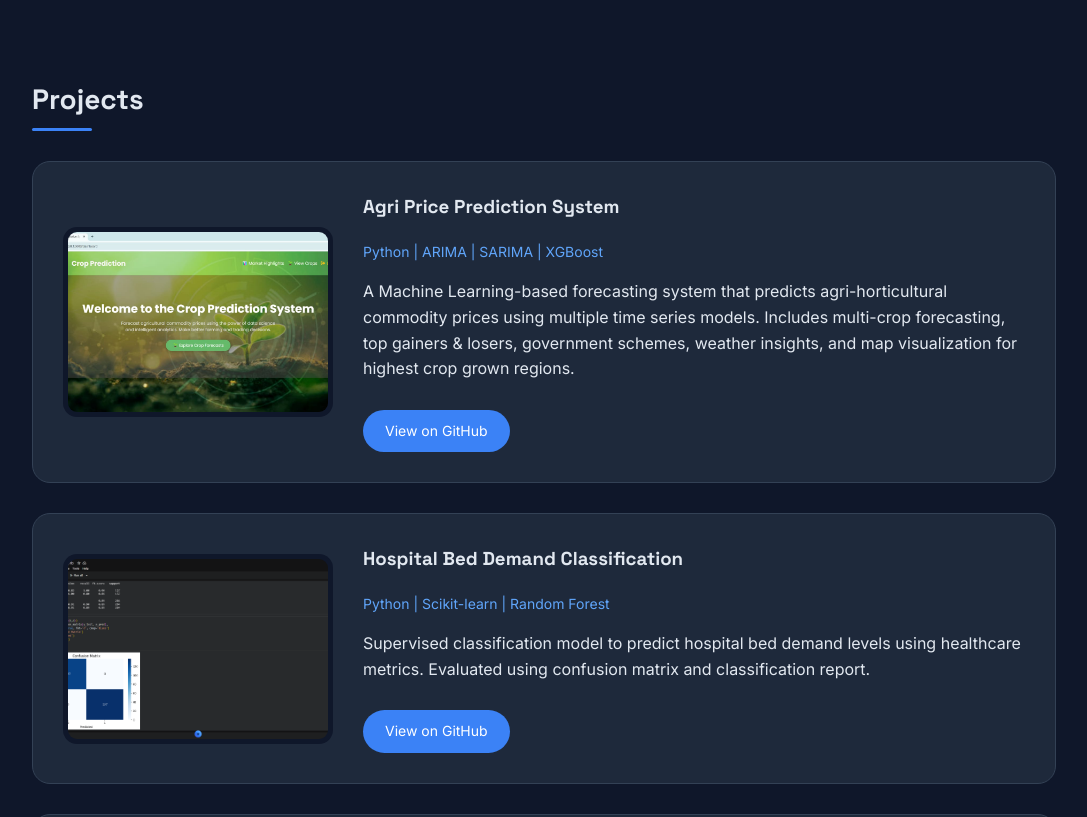
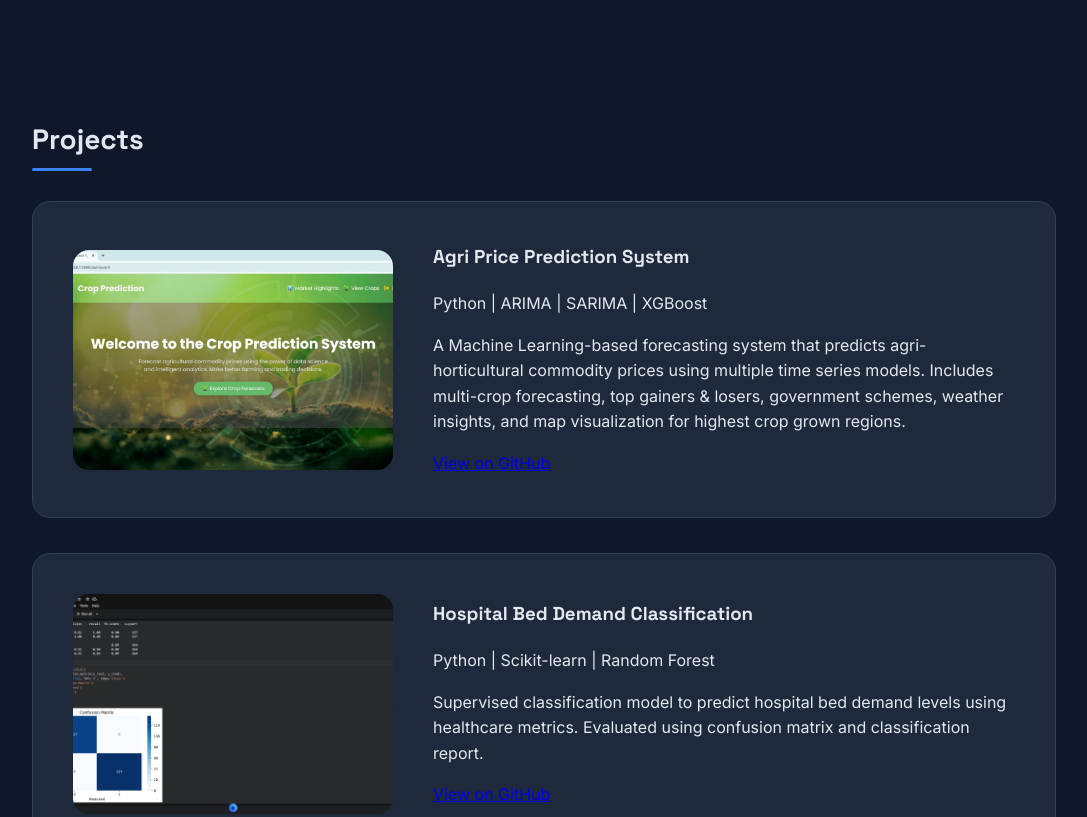
Before and after one commit to Sophia-sagayanathan/Sophia-sagayanathan.github.io, a plain HTML site: page index.html in a window 1280 px wide. Shown: the part 550-1367 px from the top of the page, without its empty margins (96-1183 px from the left). Drawn offline with Linux system fonts and the light colour scheme.

Commit message:
Update style.css

```diff
--- a/style.css
+++ b/style.css
@@ -67,17 +67,13 @@ header h1 {
 }
 
 /* ===== PROJECTS ===== */
-.projects {
-    padding-top: 20px;
-}
-
 .project {
     display: flex;
-    gap: 30px;
+    gap: 40px;              /* increased gap */
     background: #1e293b;
-    padding: 30px;
+    padding: 40px;          /* more padding */
     border-radius: 18px;
-    margin-bottom: 30px;
+    margin-bottom: 35px;
     border: 1px solid #334155;
     align-items: center;
     transition: 0.3s ease;
@@ -88,44 +84,20 @@ header h1 {
     border-color: #3b82f6;
 }
 
-/* FIXED IMAGE SPACING */
+/* WIDER IMAGE */
 .project img {
-    width: 260px;
-    height: 180px;
+    width: 320px;           /* increased width */
+    height: 220px;          /* better proportion */
     object-fit: cover;
-    border-radius: 14px;
+    border-radius: 16px;
     cursor: pointer;
     flex-shrink: 0;
-    padding: 5px;
     background: #0f172a;
 }
 
 .project-content {
     flex: 1;
 }
-
-.project-content .tech {
-    color: #60a5fa;
-    font-size: 14px;
-    margin-bottom: 10px;
-}
-
-.btn {
-    display: inline-block;
-    margin-top: 12px;
-    padding: 10px 22px;
-    background: #3b82f6;
-    color: white;
-    text-decoration: none;
-    border-radius: 25px;
-    font-size: 14px;
-    transition: 0.3s;
-}
-
-.btn:hover {
-    background: #2563eb;
-}
-
 /* ===== SKILLS ===== */
 #skills {
     padding-top: 30px;
```
